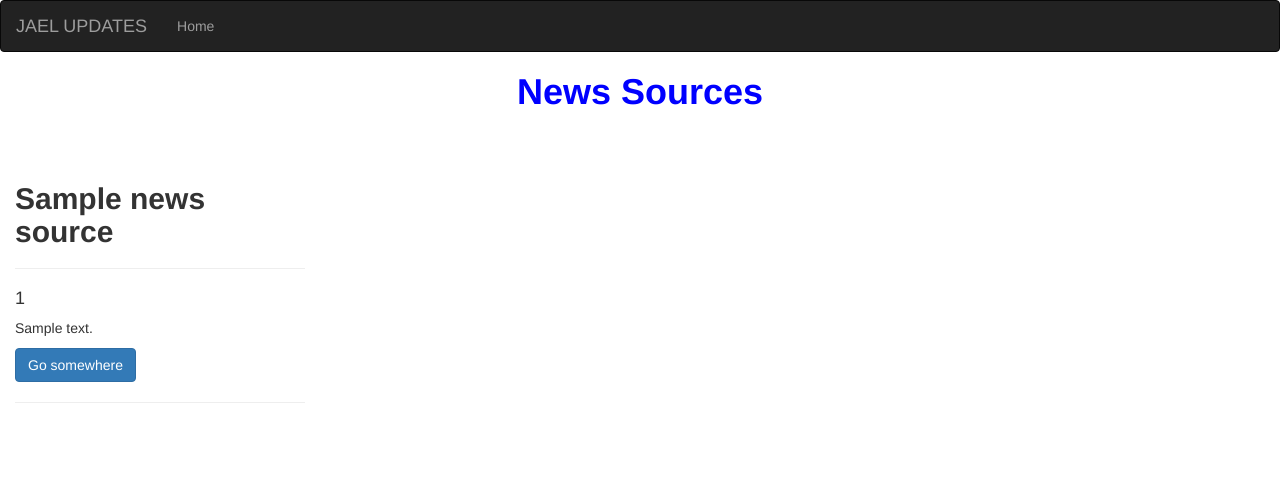
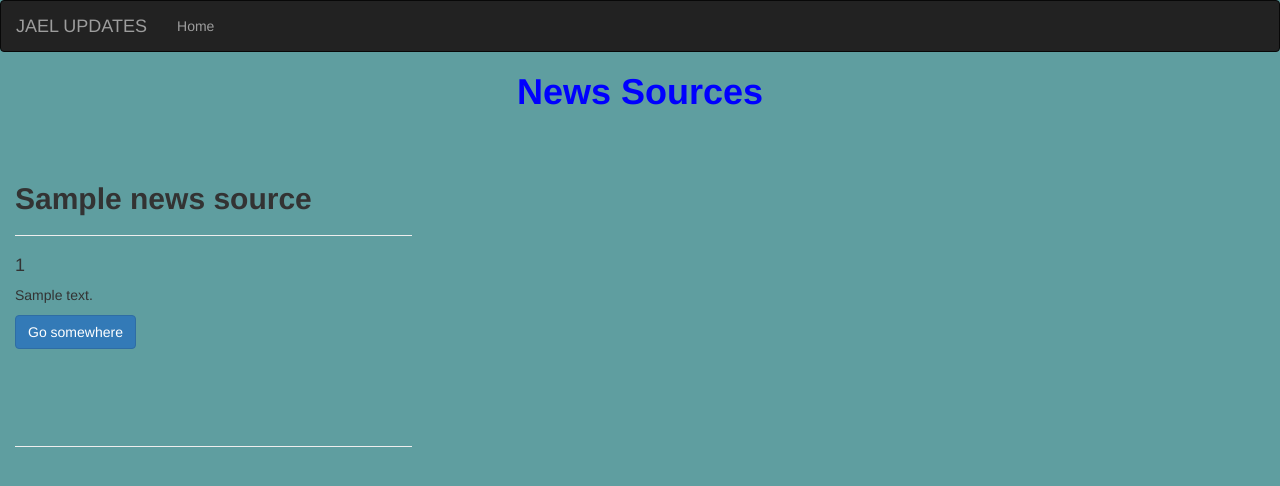
Before and after one commit to Samfan01/News-App, a Flask app: template app/templates/index.html in a window 1280 px wide. Shown: the top 486 px of the page. Run offline with Flask 2, Linux system fonts and the light colour scheme; the template is opened without the code that fills it: most values are stand-ins (such as "Sample title", 1, 10 or a date in 2020); parts of the project's set-up code (start-up, migrations or seed data) failed here and were passed over; some libraries are stand-ins or nearby versions.

Commit message:
added style to index html cards for better display

```diff
--- a/app/config.py
+++ b/app/config.py
@@ -2,7 +2,7 @@ class Config:
     '''
     General configuration parent class
     '''
-    SOURCE_API_BASE_URL = 'https://newsapi.org/v2/top-headlines?country=us&category={}&sortBy=publishedAt&apiKey={} '
+    SOURCE_API_BASE_URL = 'https://newsapi.org/v2/sources?apiKey={}'
     ARTICLES_API_BASE_URL ='http://newsapi.org/v2/everything?sources={}&sortBy=publishedAt&apiKey={}'
 
 
--- a/app/request.py
+++ b/app/request.py
@@ -16,12 +16,12 @@ base_url = app.config['SOURCE_API_BASE_URL']
 articles_base_url = app.config['ARTICLES_API_BASE_URL']
 
 
-def get_sources(category):
+def get_sources():
     '''
     Function that gets the json response to our url
     request.
     '''
-    get_sources_url = base_url.format(category,api_key)
+    get_sources_url = base_url.format(api_key)
 
     with urllib.request.urlopen(get_sources_url) as url:
         get_sources_data = url.read()
@@ -55,7 +55,7 @@ def process_results(source_list):
         category = source_item.get('category')
 
         if id:
-            source_object = Source(id,name,description)
+            source_object = Source(id,name,description,category)
             source_results.append(source_object)
 
     return source_results
--- a/app/static/css/index.css
+++ b/app/static/css/index.css
@@ -4,8 +4,11 @@ h1{
     font-weight: bolder;
 }
 h2{
-    font-weight: bolder;
+    font-weight: 900;
 }
-.page{
+body{
   background-color: cadetblue;
 }
+.card-body{
+    height: 150px;
+}
--- a/app/templates/index.html
+++ b/app/templates/index.html
@@ -17,7 +17,7 @@
 
 {% for news_source in news %}
         <div class="page">
-        <div class="col-md-3">
+        <div class="col-md-4">
             <div class="card">
                 <h2 class="card-header">{{news_source.name}}</h2>
                 <hr>
@@ -27,7 +27,7 @@
                     <a href="#" class="btn btn-primary">Go somewhere</a>
                 </div>
             </div>
-            <hr>
+            <br><hr>
         </div>
         </div>
 
```
Also changed, not shown: app/views.py (+4 -4 lines).
